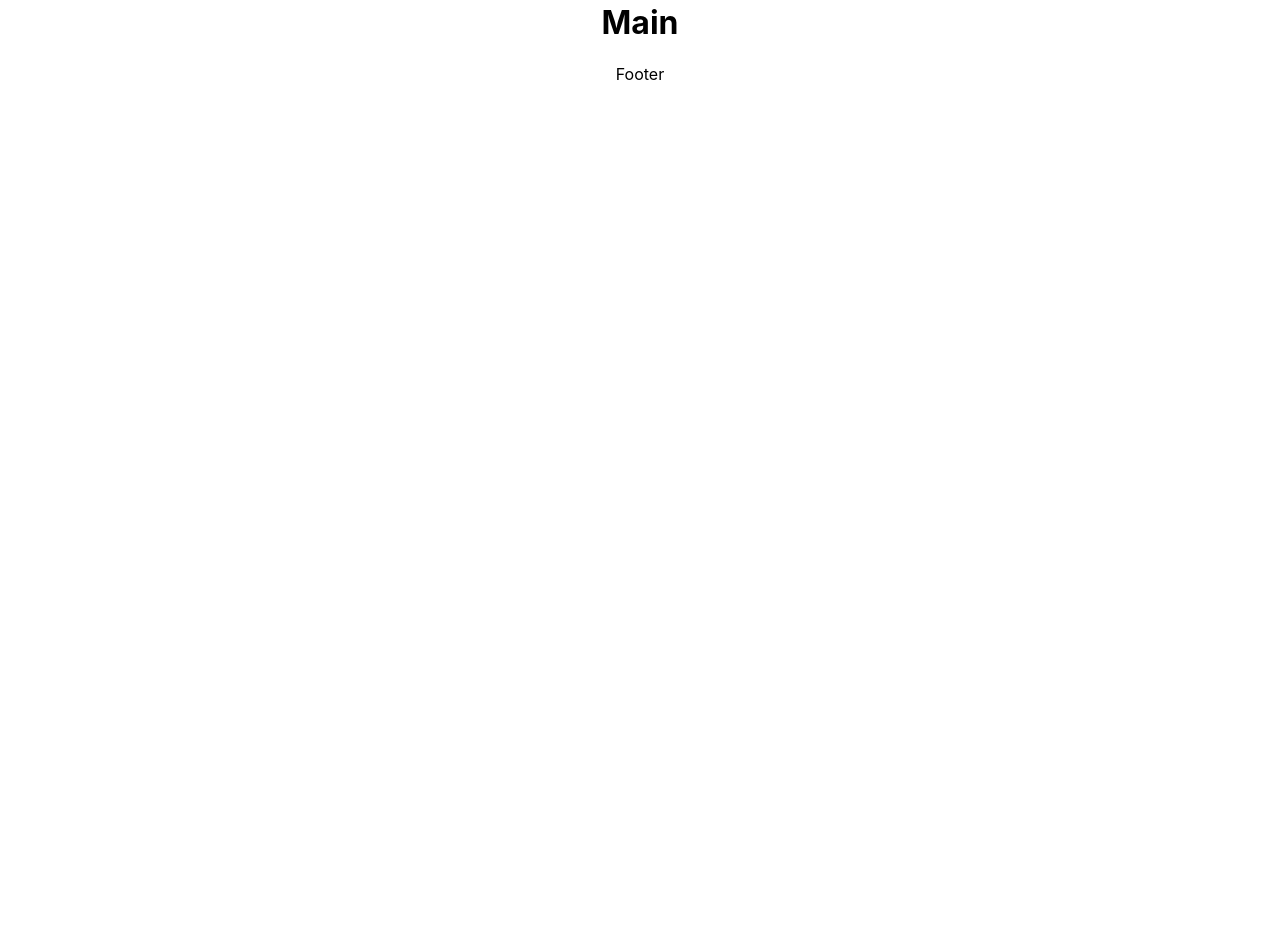
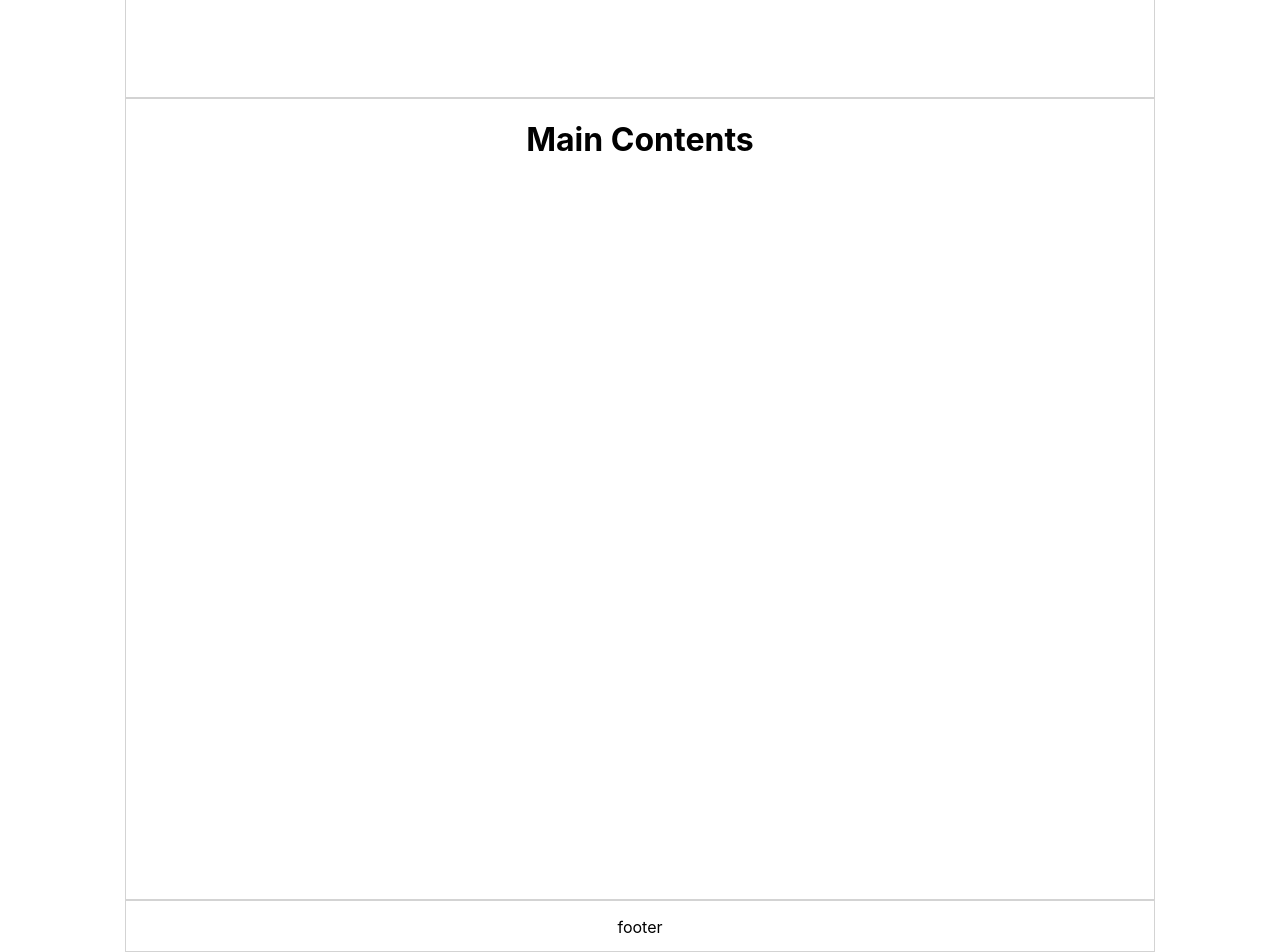
Before and after one commit to anbee123/Less-is-Greener-frontend, a React (Create React App) app: page / in a window 1280 px wide. Shown: the part 54-1006 px from the top of the page. Before the commit the page ends 800 px from the top, so only its background shows below. Built offline with nearby package versions, Linux system fonts and the light colour scheme.

Commit message:
basic layout

```diff
--- a/src/App.css
+++ b/src/App.css
@@ -1,3 +1,27 @@
 .App {
+ display: flex;
+ flex-direction: column;
+ align-items: center;
+}
+
+header {
+  width: 1028px;
+  height: 150px;
+  border: 1px solid lightgrey;
   text-align: center;
 }
+
+main {
+
+  width: 1028px;
+  height: 800px;
+  border: 1px solid lightgrey;
+  text-align: center;
+}
+
+footer {
+  width: 1028px;
+  height: 50px;
+  border: 1px solid lightgrey;
+  text-align: center;
+}
--- a/src/components/Footer.js
+++ b/src/components/Footer.js
@@ -1,5 +1,9 @@
 function Footer(props) {
-    return <p>Footer</p>
+    return (
+        <footer>
+            <p>footer</p>
+        </footer>
+        )
   }
 
   export default Footer;
--- a/src/components/Header.js
+++ b/src/components/Header.js
@@ -1,5 +1,9 @@
 function Header(props) {
-    return <p>Header</p>;
+    return (
+    <header>
+        <p>Header</p>
+    </header>
+    )
   }
 
   export default Header;
--- a/src/components/Main.js
+++ b/src/components/Main.js
@@ -1,5 +1,10 @@
 function Main(props) {
-    return <h1>Main</h1>;
+    return (
+        <main>
+            <h1>Main Contents</h1>
+        </main>
+    )
+
   }
 
   export default Main;
```
Also changed, not shown: src/pages/Home.js (added).
